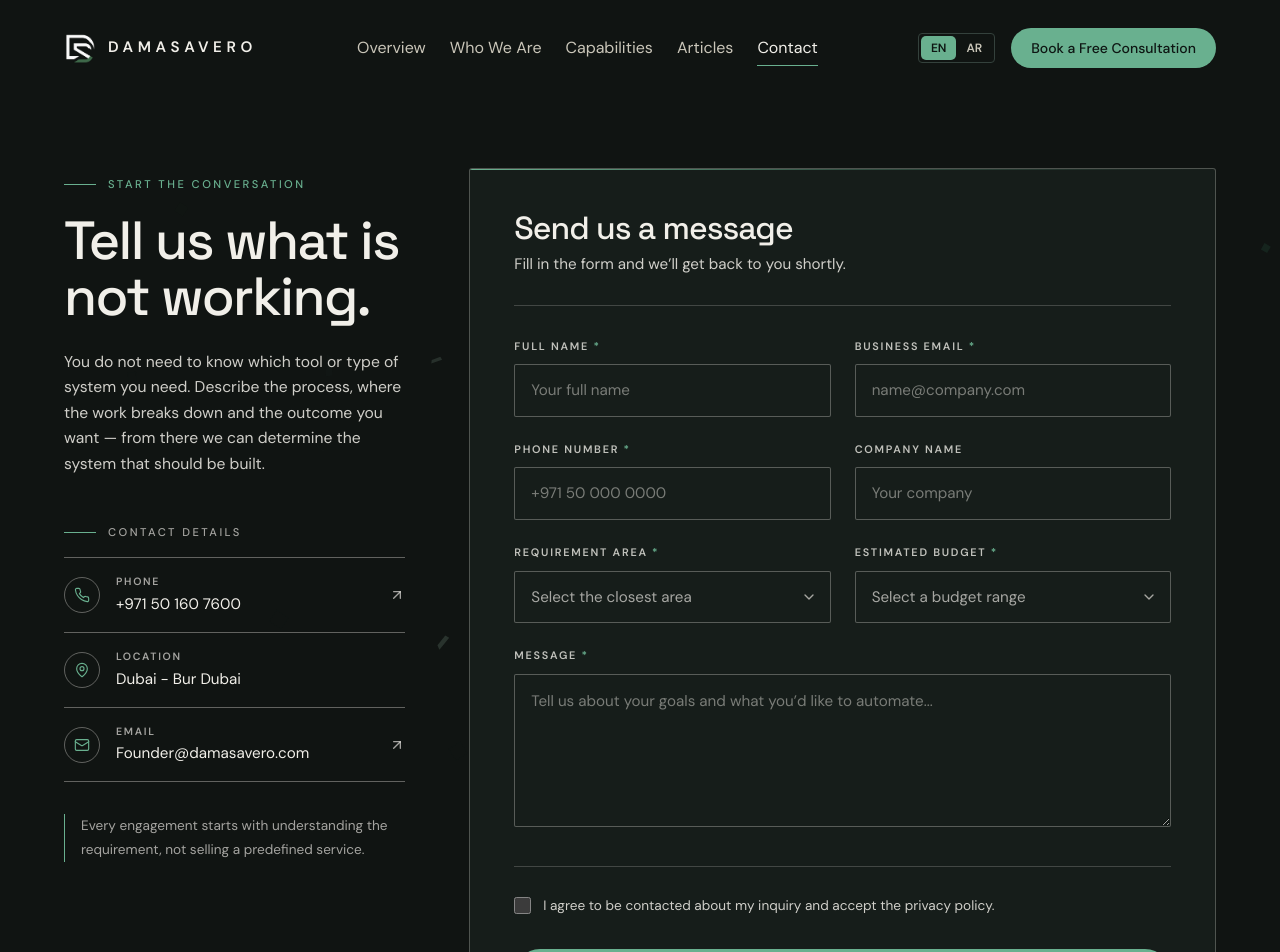
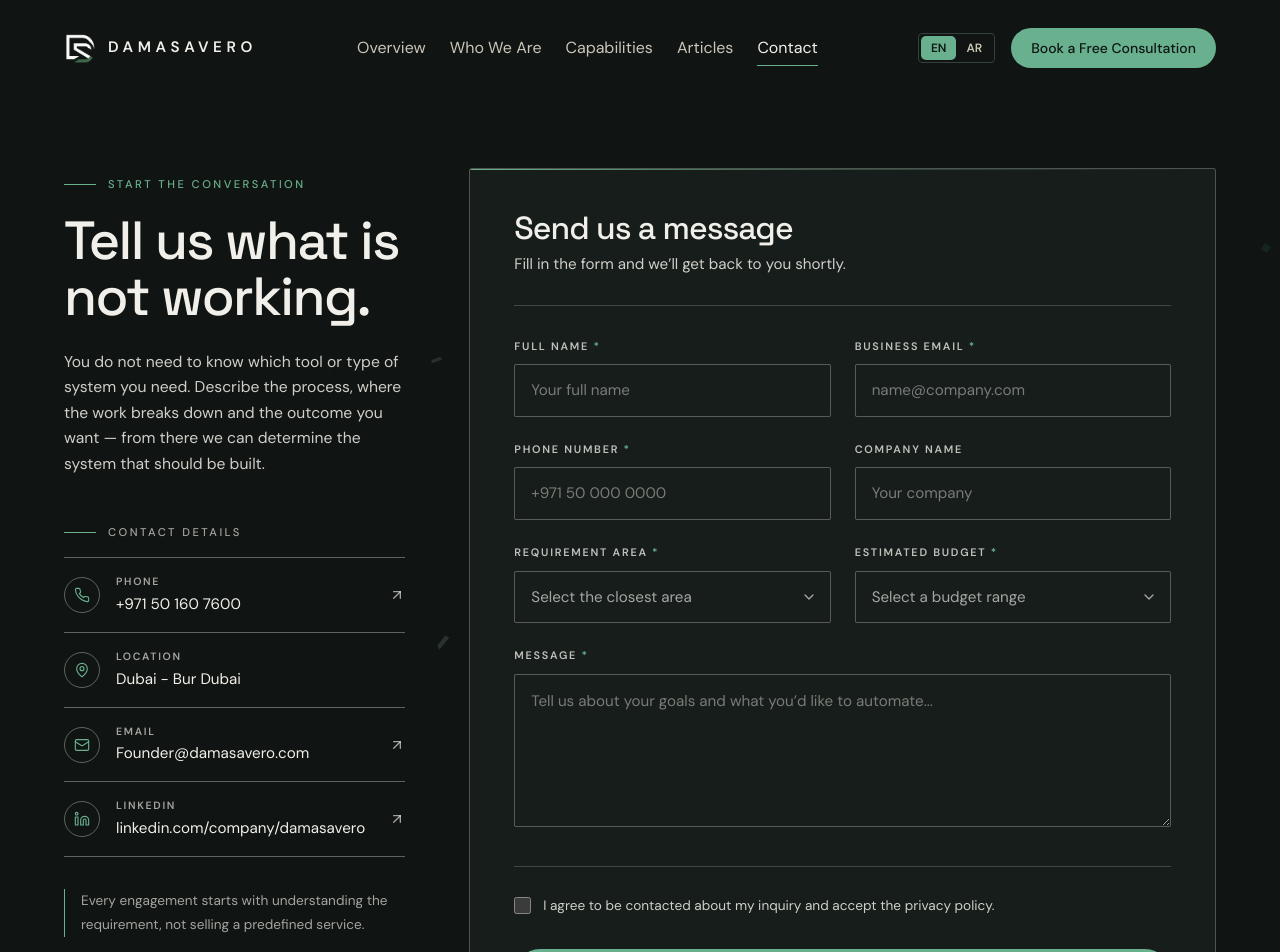
Before and after one commit to Osamatello/osamatelloagency-telloagency, a Next.js app: page /contact in a window 1280 px wide. Shown: the top 952 px of the page. Built offline with nearby package versions, Linux system fonts and the light colour scheme.

Commit message:
Add the LinkedIn page to the contact details
Co-Authored-By: Claude Opus 5.5 <noreply@anthropic.com>

```diff
--- a/app/contact/page.tsx
+++ b/app/contact/page.tsx
@@ -1,6 +1,6 @@
 'use client';
 
-import { ArrowUpRight, Mail, MapPin, Phone } from 'lucide-react';
+import { ArrowUpRight, Linkedin, Mail, MapPin, Phone } from 'lucide-react';
 import { useI18n } from '@/lib/i18n/LanguageProvider';
 import { ContactForm } from '@/components/site/ContactForm';
 import { EngineAtmosphere } from './EngineAtmosphere';
@@ -19,6 +19,7 @@ export default function ContactPage() {
         phoneLabel: 'الهاتف',
         locationLabel: 'الموقع',
         emailLabel: 'البريد الإلكتروني',
+        linkedinLabel: 'لينكدإن',
         locationValue: 'دبي - بر دبي',
         note: 'كل مشروع يبدأ بفهم المتطلّب، لا ببيع خدمة جاهزة.',
       }
@@ -31,11 +32,12 @@ export default function ContactPage() {
         phoneLabel: 'Phone',
         locationLabel: 'Location',
         emailLabel: 'Email',
+        linkedinLabel: 'LinkedIn',
         locationValue: 'Dubai - Bur Dubai',
         note: 'Every engagement starts with understanding the requirement, not selling a predefined service.',
       };
 
-  // `channel` is only set on the two that are actually a way to get in touch;
+  // `channel` is only set on the rows that are actually a way to get in touch;
   // the location row is a detail, not a conversion.
   const details: {
     Icon: typeof Phone;
@@ -48,6 +50,7 @@ export default function ContactPage() {
     { Icon: Phone, label: copy.phoneLabel, value: '+971 50 160 7600', href: 'tel:+971501607600', ltr: true, channel: 'phone' },
     { Icon: MapPin, label: copy.locationLabel, value: copy.locationValue },
     { Icon: Mail, label: copy.emailLabel, value: 'Founder@damasavero.com', href: 'mailto:Founder@damasavero.com', ltr: true, channel: 'email' },
+    { Icon: Linkedin, label: copy.linkedinLabel, value: 'linkedin.com/company/damasavero', href: 'https://www.linkedin.com/company/damasavero', ltr: true, channel: 'linkedin' },
   ];
 
   return (
```
